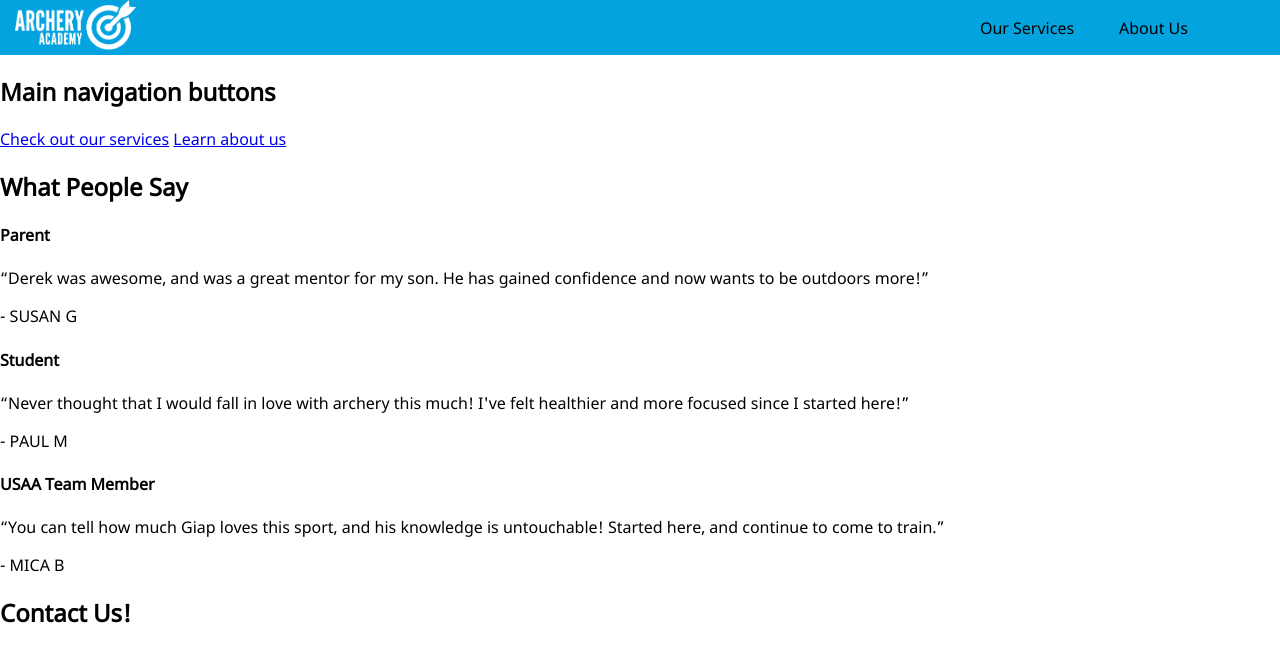
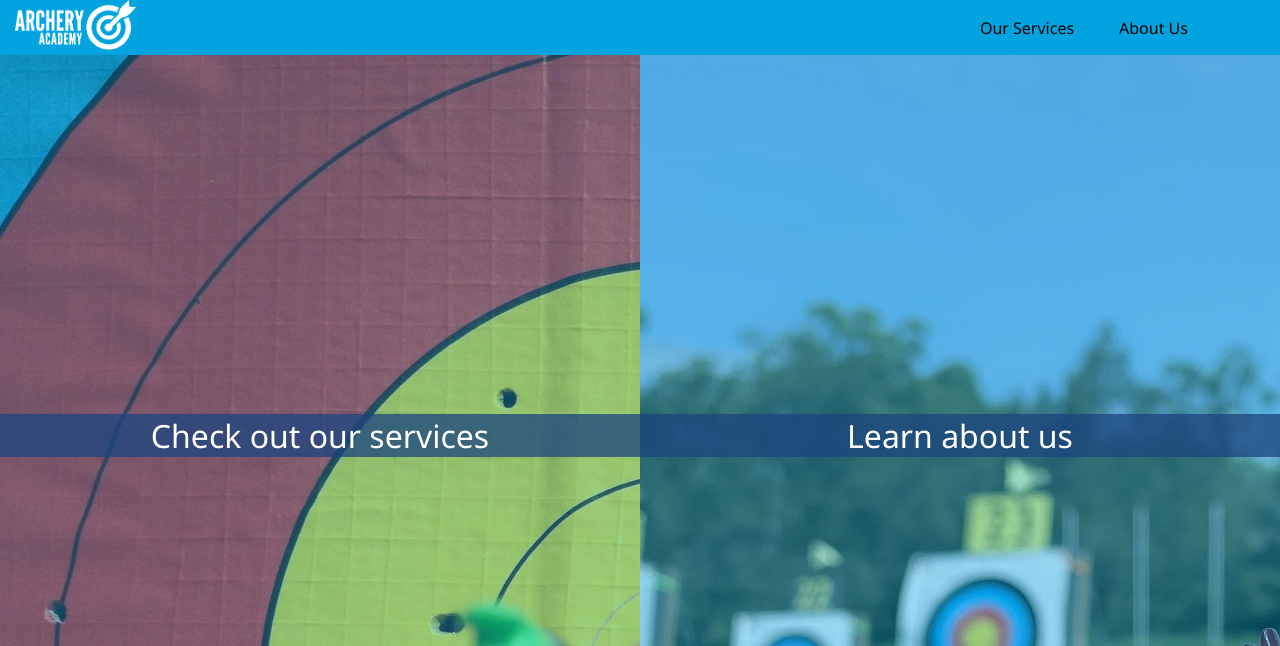
Before and after one commit to MrRicearonie/archery-website-assignment, a plain HTML site: page index.html in a window 1280 px wide. Shown: the top 646 px of the page. Drawn offline with Linux system fonts and the light colour scheme.

Commit message:
index buttons done

```diff
--- a/index.html
+++ b/index.html
@@ -5,6 +5,7 @@
         <link rel="shortcut icon" href="images/archeryAcademy-logo-favicon.png">
         <Title>Straight to the Point Archery</Title>
         <link rel="stylesheet" type="text/css" href="styles/shared.css">
+        <link rel="stylesheet" type="text/css" href="styles/main.css">
     </head>
     <body>
         <!-- Might hide then reveal on scroll -->
@@ -16,12 +17,17 @@
             <a href="about.html" class="header-button">About Us</a>
         </header>
 
+        <div class="content">
             <!-- Fill screen with these two options with images behind them. -->
             <section class="main-page-buttons">
                 <!-- Hide this h2 with CSS -->
-            <h2>Main navigation buttons</h2>
-            <a href="services.html">Check out our services</a>
-            <a href="about.html">Learn about us</a>
+                <h2 class="invisible">Main navigation buttons</h2>
+                <div class="button-container">
+                    <a href="services.html" class="services-button main-button"><p>Check out our services</p></a>
+                </div>
+                <div class="button-container">
+                    <a href="about.html" class="about-button main-button"><p>Learn about us</p></a>
+                </div>
             </section>
 
             <!-- Stack side by side -->
@@ -69,6 +75,7 @@
                     <a href="tel:+12535551010">(253)555-1010</a>
                 </address>
             </section>
+        </div>
 
         <!-- Have the logo, services, and about side by side for desktop -->
         <footer>
--- /dev/null
+++ b/styles/main.css
@@ -0,0 +1,43 @@
+.invisible {
+    display: none;
+}
+
+.main-page-buttons {
+    height: 95vh;
+    display: grid;
+    grid-template-columns: 1fr 1fr;
+}
+
+.button-container {
+    overflow: hidden;
+}
+
+.main-button {
+    height: 95vh;
+    box-shadow: inset 0 0 0 1000px rgba(3, 163, 223, 0.4);
+    display: flex;
+    justify-content: center;
+    flex-direction: column;
+    text-align: center;
+    text-decoration: none;
+    font-size: xx-large;
+    transition: all 0.75s ease-in-out;
+}
+
+.main-button:hover {
+    box-shadow: inset 0 0 0 1000px rgba(3, 163, 223, 0.5);
+    transform: scale(1.05);
+}
+
+.services-button {
+    background-image: url(../images/target-ge5c57bf14_1920.jpg);
+}
+
+.main-button p {
+    background-color: rgba(27, 68, 127, 0.75);
+    color: rgb(255, 255, 255);
+}
+
+.about-button {
+    background-image: url(../images/aiming-geb07b6995_1920.jpg);
+}
--- a/styles/shared.css
+++ b/styles/shared.css
@@ -26,8 +26,9 @@ body {
 footer {
     background-image: url("../images/footerImage.jpg");
     background-color: rgb(0, 84, 117);
+    background-size: cover;
     display: grid;
-    grid-template-columns: repeat(12, 8.33%);
+    grid-template-columns: repeat(12, 1fr);
     color: rgb(230, 230, 230);
     padding: 15px 15px 15px 15px;
 }
@@ -72,6 +73,9 @@ footer ul {
     padding-left: 15px;
     display: grid;
     grid-template-columns: 75% repeat(2, 10%) 5%;
+    position: sticky;
+    top: 0px;
+    z-index: 100000;
 }
 
 .head-main img {
```
Also changed, not shown: about.html (+3 -1 lines), services.html (+4 -1 lines), images/aiming-geb07b6995_1920.jpg (added), images/archery-g9646c2512_1920.jpg (added), images/target-ge5c57bf14_1920.jpg (added). Lines whose indentation alone changed are shown as unchanged.
